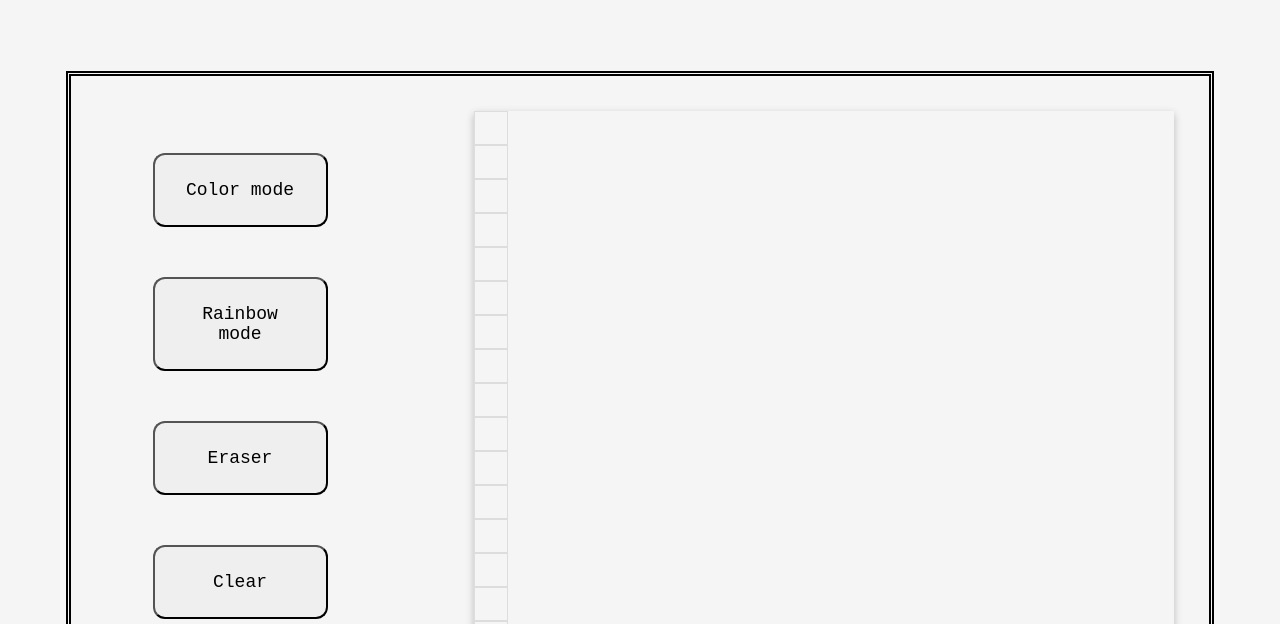
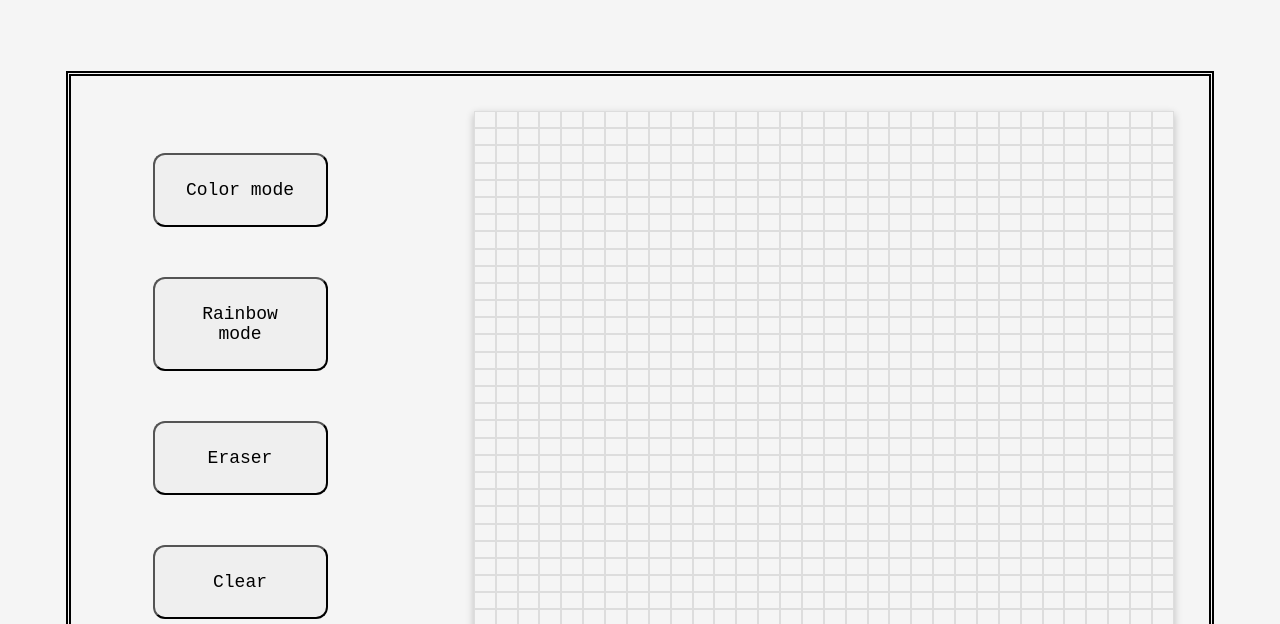
Before and after one commit to Afroman726/Etch, a plain HTML site: page index.html in a window 1280 px wide. Shown: the part 176-800 px from the top of the page. Drawn offline with Linux system fonts and the light colour scheme.

Commit message:
MADE THE FUCKING PROGRAM WORKgit add styles.css

```diff
--- a/Main.js
+++ b/Main.js
@@ -3,6 +3,8 @@ const etchBody = document.querySelector('#etch_Body');
 
 
 function makerows (size) {
+    etchBody.style.gridTemplateColumns = `repeat(${size}, 1fr)`;
+    etchBody.style.gridTemplateRows=`repeat(${size}, 1fr)`;
 
         for(i=0; i < (size * size); i++){    //This part makes the sqr of the container (Legnth * Width)
             let square = document.createElement("div");
@@ -11,9 +13,7 @@ function makerows (size) {
                 square.style.backgroundColor= 'black';
                 //console.log(square);
             })
-          // etchBody.style.gridTemplateColumns='1fr';
-           //etchBody.style.gridTemplateRows='1fr';
-           console.log('test');
+
 
         }
 
@@ -21,4 +21,4 @@ function makerows (size) {
 
 
 }
-makerows(16);
+makerows(32);
--- a/styles.css
+++ b/styles.css
@@ -55,7 +55,7 @@ body{
 
 #etch_Body{
     display:grid;
-    justify-content: start;
+
 
    column-gap:0px;
     width: 700px;
@@ -72,7 +72,6 @@ body{
 .block{
 
 
-    padding:1em;
     border: 1px solid #ddd;
     text-align: center;
 
```
